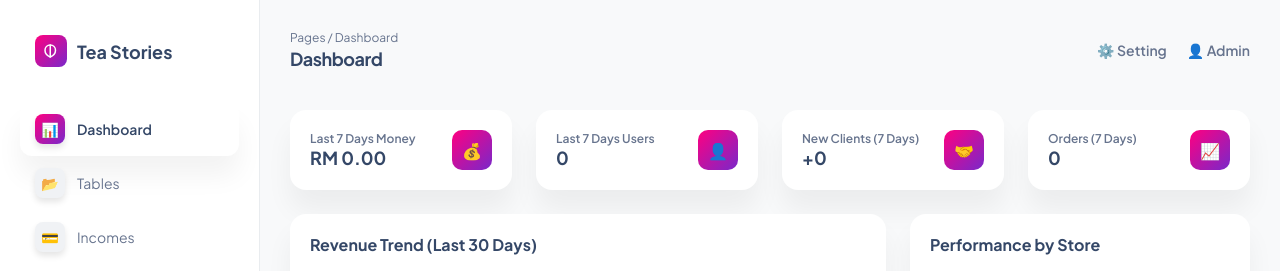
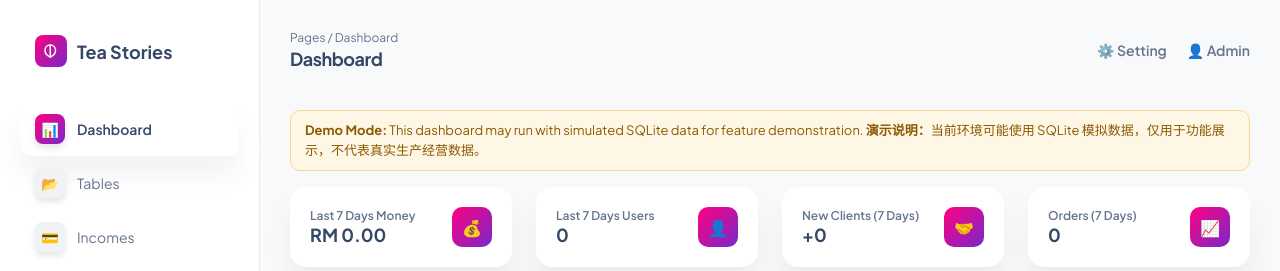
Before and after one commit to Jacquelyn97/Apriori-Algorithm-Recommendation-System, a Flask app: page / in a window 1280 px wide. Shown: the top 271 px of the page. Run offline with Flask 3, Linux system fonts and the light colour scheme; the visitor is signed in with stand-in values (Sample User, id 1); data that the repository does not hold is empty.

Commit message:
Add demo-mode notice to docs and dashboard
Document SQLite-based demo deployment in README and show a clear in-app dashboard notice so reviewers understand the data is for demonstration only.

Co-authored-by: Cursor <cursoragent@cursor.com>

```diff
--- a/backend/templates/dashboard.html
+++ b/backend/templates/dashboard.html
@@ -5,6 +5,16 @@
 
 {% block content %}
 <style>
+    .demo-notice {
+        margin-bottom: 16px;
+        padding: 10px 14px;
+        border-radius: 10px;
+        background: #fff7e6;
+        border: 1px solid #ffd591;
+        color: #8c5a00;
+        font-size: 13px;
+        line-height: 1.5;
+    }
     .toggle-group { background: #f8f9fa; padding: 4px; border-radius: 8px; display: inline-flex; gap: 4px; }
     .toggle-btn { border: none; padding: 6px 16px; border-radius: 6px; cursor: pointer; background: transparent; font-size: 13px; color: var(--text-muted); }
     .toggle-btn.active-btn { background: #fff; box-shadow: 0 2px 4px rgba(0,0,0,0.05); color: var(--text-main); font-weight: 700; }
@@ -21,6 +31,11 @@
     @media (max-width: 1200px) { .kpi-grid { grid-template-columns: repeat(2, 1fr); } .chart-row { grid-template-columns: 1fr; } }
     @media (max-width: 768px) { .kpi-grid { grid-template-columns: 1fr; } }
 </style>
+
+<div class="demo-notice">
+    <strong>Demo Mode:</strong> This dashboard may run with simulated SQLite data for feature demonstration.
+    <strong>演示说明：</strong>当前环境可能使用 SQLite 模拟数据，仅用于功能展示，不代表真实生产经营数据。
+</div>
 
 <div class="kpi-grid">
     <div class="card kpi-card">
```
Also changed, not shown: README.md.
